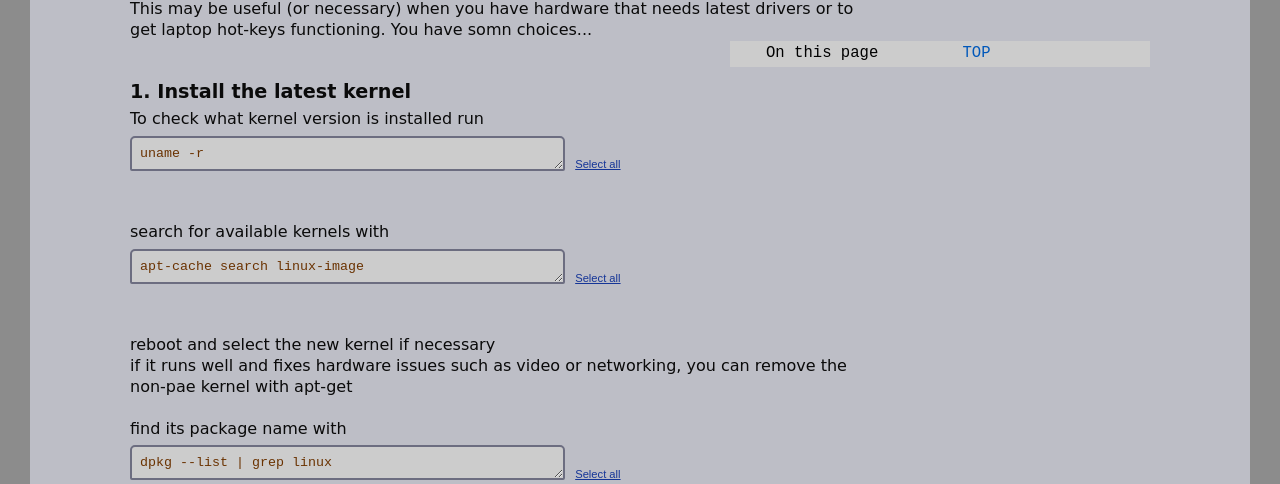
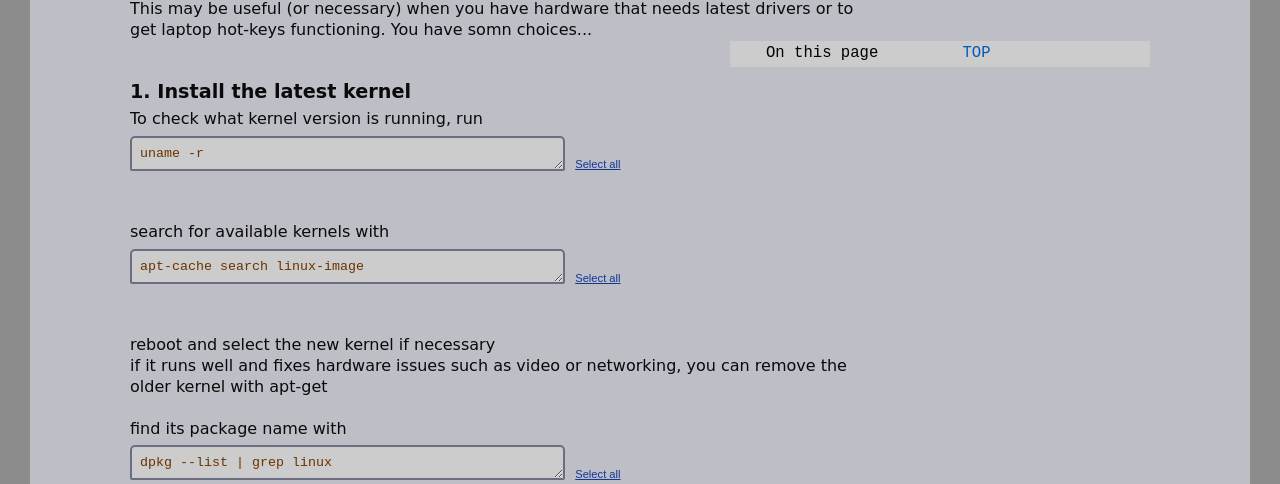
Before and after one commit to dquinton/debian-install, a Jekyll site: the page built from netinstall/upgrade.html, in a window 1280 px wide and 900 px high, scrolled down 3670 px. Shown: the part 151-635 px from the top of the window. Built offline with Jekyll 4.4.1, drawn with Linux system fonts in a browser that asks for light colours.

Commit message:
updating pages

```diff
--- a/netinstall/lxde-fast.html
+++ b/netinstall/lxde-fast.html
@@ -45,7 +45,7 @@ apt-get install xorg lxtask pm-utils hdparm cpufrequtils alsa-utils openbox lxpa
 necessary and may be missing after a Netinstall without internet:
 <form>
 <textarea name="T" id="install" rows="1" cols="50">
-apt-get install consolekit aptitude sudo</textarea>
+apt-get install consolekit aptitude sudo grub2 laptop-mode-tools network-config</textarea>
 &nbsp;<input type="button" class="submitLink" value="Select all" onClick="javascript:this.form.T.focus();this.form.T.select();">
 </form>
 <br>
--- a/netinstall/step1.html
+++ b/netinstall/step1.html
@@ -181,7 +181,7 @@ If your firmware comes packaged as a .deb binary, you can search/download it fro
 <br><br>
 Otherwise, the wireless and other firmware can be loaded after Debian is installed (see below). But note that running the Netinstall CD without a network connection will leave you without proper repo sources in the sources.list file, and possibly some important components.
 <br>
-I did this in June 2017 and noticed the following packages were missing: consolekit (can't boot without it), aptitude, sudo
+I did this in June 2017 and noticed the following packages were missing: consolekit (can't boot without it), aptitude, sudo, grub2
 
 <br><br>
 <hr noshade="noshade">
@@ -472,7 +472,7 @@ To do that I leave out lxde and lightdm, and add instead: <span style="color:#7C
 
 <form>
 <textarea name="T" id="install" rows="1" cols="50">
-apt-get install consolekit aptitude sudo</textarea>
+apt-get install consolekit aptitude sudo gksu grub2 laptop-mode-tools network-config</textarea>
 &nbsp;<input type="button" class="submitLink" value="Select all" onClick="javascript:this.form.T.focus();this.form.T.select();">
 </form>
 
--- a/netinstall/upgrade.html
+++ b/netinstall/upgrade.html
@@ -226,7 +226,7 @@ This may be useful (or necessary) when you have hardware that needs latest drive
 
 <h3>1. Install the latest kernel</h3>
 
-To check what kernel version is installed run
+To check what kernel version is running, run
 <form>
 <textarea name="T" id="cmd" rows="1" cols="50">
 uname -r </textarea>
@@ -246,7 +246,7 @@ apt-cache search linux-image </textarea>
 <br><br>
 
 reboot and select the new kernel if necessary<br>
-if it runs well and fixes hardware issues such as video or networking, you can remove the non-pae kernel with apt-get
+if it runs well and fixes hardware issues such as video or networking, you can remove the older kernel with apt-get
 <br><br>
 find its package name with
  <form>
```
